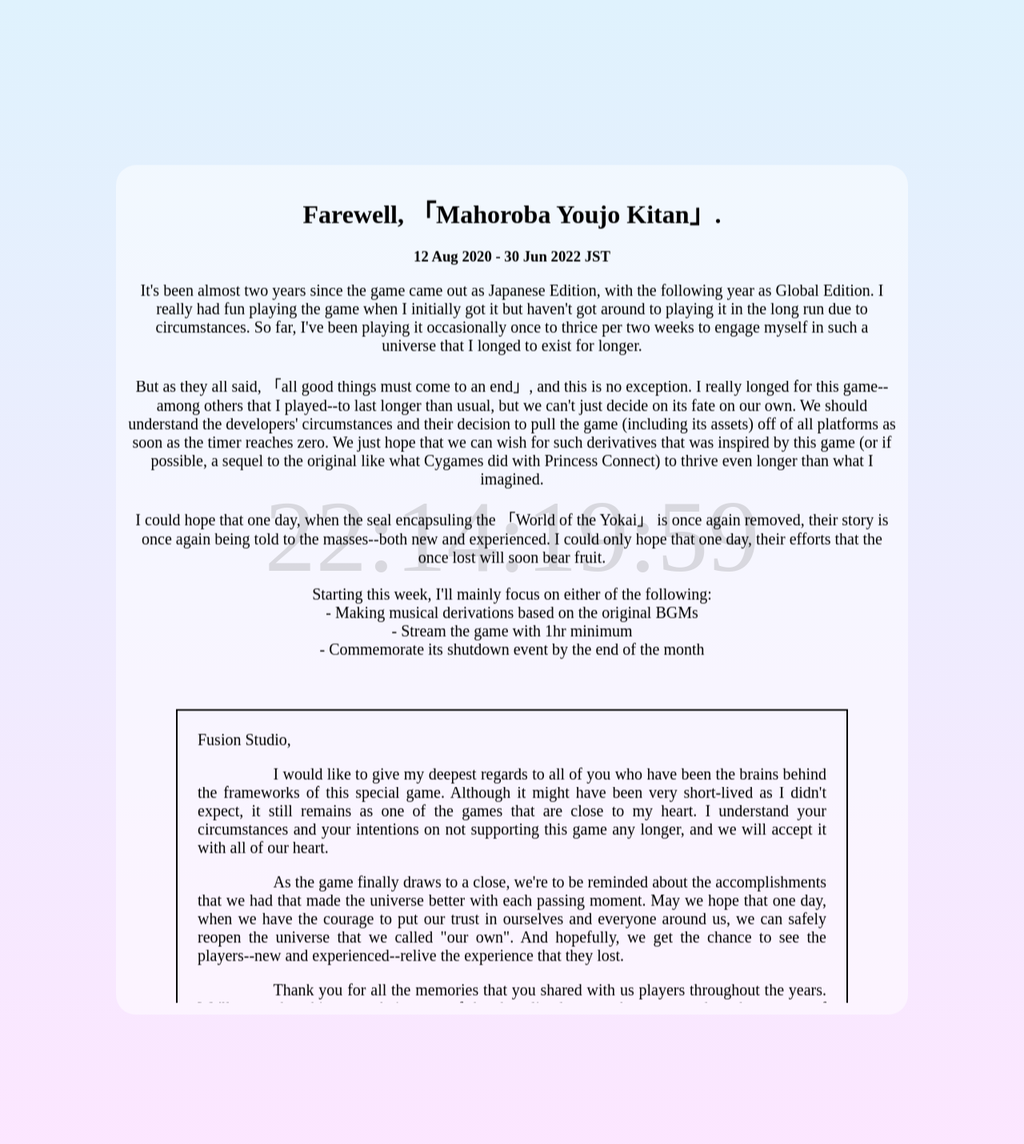
After one commit to thebelovedmoon/thebelovedmoon, a PHP site: page /sumiyoi/youjokitan/sayonara.html in a window 1280 px wide. The commit adds this page. Shown: the top 1431 px of the page at 80% size. Run offline with PHP 8.4, Linux system fonts and the light colour scheme; some web fonts are replaced.

Commit message:
updated offload repo with some additional metadata
majority of the assets ©2022 EXNOA LLC / Fusion Studio

```diff
--- /dev/null
+++ b/sumiyoi/youjokitan/countdown.js
@@ -0,0 +1,24 @@
+//all code is based on W3Schools: https://www.w3schools.com/howto/howto_js_countdown.asp
+//and stackoverflow answer: https://stackoverflow.com/questions/40263537/javascript-countdown-timer-in-gmt-utc
+
+var countDownDate = new Date('Jun 30, 2022 12:00:00 GMT+09:00').getTime();
+
+var x = setInterval(function() {
+
+  var now = new Date().getTime();
+
+  var distance = countDownDate - now;
+
+  var days =  ("0" + Math.floor(distance / (1000 * 60 * 60 * 24))).slice(-2);
+  var hours =  ("0" + Math.floor((distance % (1000 * 60 * 60 * 24)) / (1000 * 60 * 60))).slice(-2);
+  var minutes = ("0" + Math.floor((distance % (1000 * 60 * 60)) / (1000 * 60))).slice(-2);
+  var seconds =  ("0" + Math.floor((distance % (1000 * 60)) / 1000)).slice(-2);
+
+  document.getElementById("sayonara").innerHTML = days + ":" + hours + ":"
+  + minutes + ":" + seconds;
+
+  if (distance < 0) {
+    clearInterval(x);
+    document.getElementById("sayonara").innerHTML = "00:00:00:00";
+  }
+}, 1000);
--- /dev/null
+++ b/sumiyoi/youjokitan/loader.js
@@ -0,0 +1,10 @@
+var loading;
+
+function pageLoad() {
+    loading = setTimeout(showPage, 3000);
+}
+
+function showPage() {
+    document.getElementById("loader").style.display = "none";
+    document.getElementById("revealPage").style.display = "block";
+}
--- /dev/null
+++ b/sumiyoi/youjokitan/redir.js
@@ -0,0 +1,5 @@
+function nextLoad() {
+  window.location = "sayonara.html";
+}
+
+setTimeout('nextLoad()', 30000);
--- /dev/null
+++ b/sumiyoi/youjokitan/sayonara.html
@@ -0,0 +1,206 @@
+<!DOCTYPE html>
+<html lang="en">
+    <head>
+        <meta charset="UTF-8">
+        <meta name="viewport" content="width=device-width, initial-scale=1.0">
+        <meta name="author" content="Sakura Sumiyoi">
+        <title>さよなら、まほたん。</title>
+        <link href="youjokitan.css" rel="stylesheet" type="text/css" media="all">
+        <link rel="icon" href="mahoroba_favi.png" type="image/x-icon">
+        <style>
+            body {
+                font-family: "MahorobaB";
+            }
+            p {
+                font-size: 20px;
+            }
+            #loader {
+                position: absolute;
+                top: 50%;
+                left: 50%;
+                -moz-transform: translateX(-50%) translateY(-50%);
+                -ms-transform: translateX(-50%) translateY(-50%);
+                -webkit-transform: translateX(-50%) translateY(-50%);
+                -o-transform: translateX(-50%) translateY(-50%);
+                transform: translateX(-50%) translateY(-50%);
+                width: 120px;
+                height: 120px;
+                margin: -76px 0 0 -76px;
+                border: 10px solid #ffffff00;
+                border-radius: 50%;
+                border-top: 10px solid #e9b1cd;
+                -moz-animation: spin 0.75s linear infinite;
+                -ms-animation: spin 0.75s linear infinite;
+                -webkit-animation: spin 0.75s linear infinite;
+                -o-animation: spin 0.75s linear infinite;
+                animation: spin 0.75s linear infinite;
+            }
+            @-moz-keyframes spin {
+                0% { -webkit-transform: rotate(0deg); }
+                100% { -webkit-transform: rotate(360deg); }
+            }
+            @-ms-keyframes spin {
+                0% { -webkit-transform: rotate(0deg); }
+                100% { -webkit-transform: rotate(360deg); }
+            }
+            @-webkit-keyframes spin {
+                0% { -webkit-transform: rotate(0deg); }
+                100% { -webkit-transform: rotate(360deg); }
+            }
+            @-o-keyframes spin {
+                0% { -webkit-transform: rotate(0deg); }
+                100% { -webkit-transform: rotate(360deg); }
+            }
+            @keyframes spin {
+                0% { transform: rotate(0deg); }
+                100% { transform: rotate(360deg); }
+            }
+            .ctr {
+                position: absolute;
+                top: 50%;
+                left: 50%;
+                -moz-transform: translateX(-50%) translateY(-50%);
+                -ms-transform: translateX(-50%) translateY(-50%);
+                -webkit-transform: translateX(-50%) translateY(-50%);
+                -o-transform: translateX(-50%) translateY(-50%);
+                transform: translateX(-50%) translateY(-50%);
+                -moz-border-radius: 25px;
+                -ms-border-radius: 25px;
+                -webkit-border-radius: 25px;
+                -o-border-radius: 25px;
+                border-radius: 25px;
+                background-color: #ffffff80;
+                padding: 15px;
+                text-align: center;
+                width: 75%;
+                height: 70%;
+            }
+            .scroll {
+                overflow-x: hidden;
+                overflow-y: scroll;
+                width: 100%;
+                height: 100%;
+            }
+            .scroll::-webkit-scrollbar {
+                display: none;
+            }
+            .scroll {
+                -ms-overflow-style: none;
+                scrollbar-width: none;
+            }
+            #revealPage {
+                display: none;
+                text-align: center;
+                animation: fadeInAnimation ease 3s;
+                animation-iteration-count: 1;
+                animation-fill-mode: forwards;
+            }
+            @keyframes fadeInAnimation {
+                0% {
+                    opacity: 0;
+                }
+                100% {
+                    opacity: 1;
+                }
+            }
+            .timer {
+                position: absolute;
+                top: 36.8%;
+                left: 50%;
+                -moz-transform: translateX(-50%) translateY(-50%);
+                -ms-transform: translateX(-50%) translateY(-50%);
+                -webkit-transform: translateX(-50%) translateY(-50%);
+                -o-transform: translateX(-50%) translateY(-50%);
+                transform: translateX(-50%) translateY(-50%);
+                text-align: center;
+                color: #00000040;
+                line-height: 0;
+                font-size: 128px;
+            }
+            @media screen and (min-width: 100px) and (max-width: 350px) {
+                .timer {
+                    top: 47%;
+                    font-size: 24px;
+                }
+            }
+            @media screen and (min-width: 350px) and (max-width: 750px) {
+                .timer {
+                    top: 42%;
+                    font-size: 48px;
+                }
+            }
+            @media screen and (min-width: 750px) and (max-width: 1000px) {
+                #ctr {
+                    width: 82.5%;
+                    max-height: 80%;
+                }
+                .timer {
+                    top: 38%;
+                    font-size: 96px;
+                }
+            }
+            .ltr {
+                font-size: 20px;
+                text-align: left;
+                margin-left: 60px;
+                margin-right: 60px;
+                margin-top: 25px;
+                margin-bottom: 25px;
+                padding: 25px;
+                border: 2.5px solid #000;
+            }
+            .par {
+                text-align: justify;
+                text-indent: 2.5cm;
+            }
+            .clo {
+                text-align: right;
+            }
+        </style>
+        <script src="loader.js"></script>
+        <script src="countdown.js"></script>
+        <meta name="theme-color" content="#fde6ff">
+        <meta name="msapplication-navbutton-color" content="#fde6ff">
+    </head>
+    <body onload="pageLoad()" style="margin: 0;">
+        <p id="sayonara" class="timer"></p>
+        <div id="loader"></div>
+        <div id="revealPage" class="ctr">
+            <div class="scroll">
+                <h1>Farewell, 「Mahoroba Youjo Kitan」.</h1>
+                <h3>12 Aug 2020 - 30 Jun 2022 JST</h3>
+                <p>
+                    It's been almost two years since the game came out as Japanese Edition, with the following year as Global Edition. I really had fun playing the game when I initially got it but haven't got around to playing it in the long run due to circumstances. So far, I've been playing it occasionally once to thrice per two weeks to engage myself in such a universe that I longed to exist for longer.
+                    <br><br>
+                    But as they all said, 「all good things must come to an end」, and this is no exception. I really longed for this game--among others that I played--to last longer than usual, but we can't just decide on its fate on our own. We should understand the developers' circumstances and their decision to pull the game (including its assets) off of all platforms as soon as the timer reaches zero. We just hope that we can wish for such derivatives that was inspired by this game (or if possible, a sequel to the original like what Cygames did with Princess Connect) to thrive even longer than what I imagined.
+                    <br><br>
+                    I could hope that one day, when the seal encapsuling the 「World of the Yokai」 is once again removed, their story is once again being told to the masses--both new and experienced. I could only hope that one day, their efforts that the once lost will soon bear fruit.
+                    <br><br>
+                    Starting this week, I'll mainly focus on either of the following:
+                    <br>
+                    - Making musical derivations based on the original BGMs<br>
+                    - Stream the game with 1hr minimum<br>
+                    - Commemorate its shutdown event by the end of the month
+                </p>
+                <br>
+                <div class="ltr">
+                    Fusion Studio,
+                    <p class="par">
+                        I would like to give my deepest regards to all of you who have been the brains behind the frameworks of this special game. Although it might have been very short-lived as I didn't expect, it still remains as one of the games that are close to my heart. I understand your circumstances and your intentions on not supporting this game any longer, and we will accept it with all of our heart.
+                    </p>
+                    <p class="par">
+                        As the game finally draws to a close, we're to be reminded about the accomplishments that we had that made the universe better with each passing moment. May we hope that one day, when we have the courage to put our trust in ourselves and everyone around us, we can safely reopen the universe that we called "our own". And hopefully, we get the chance to see the players--new and experienced--relive the experience that they lost.
+                    </p>
+                    <p class="par">
+                        Thank you for all the memories that you shared with us players throughout the years. We'll remember this as not being one of the short-lived games that come and go, but as one of those closest to us that redefine our experiences as a whole--outside of the game. Godspeed, Mahoroba Youjo Kitan!
+                    </p>
+                    <p class="clo">
+                        With utmost regards,<br>
+                        Sakura Sumiyoi / thebelovedmoon and associates
+                    </p>
+                </div>
+            </div>
+        </div>
+        </div>
+    </body>
+</html>
--- a/sumiyoi/youjokitan/youjokitan.css
+++ b/sumiyoi/youjokitan/youjokitan.css
@@ -11,6 +11,5 @@ html, body {
 
 body {
     background: linear-gradient(to bottom, #dff2fd, #fde6ff);
-    font-family: "MahorobaB";
     color: #000;
 }
```
Also changed, not shown: sumiyoi/youjokitan/index.html (+9 -2 lines), sumiyoi/youjokitan/loading.css (added, +24 -0 lines), sumiyoi/youjokitan/sayonara_preview.png (added), sumiyoi/youjokitan/sayonara_wallpaper.png (added).
